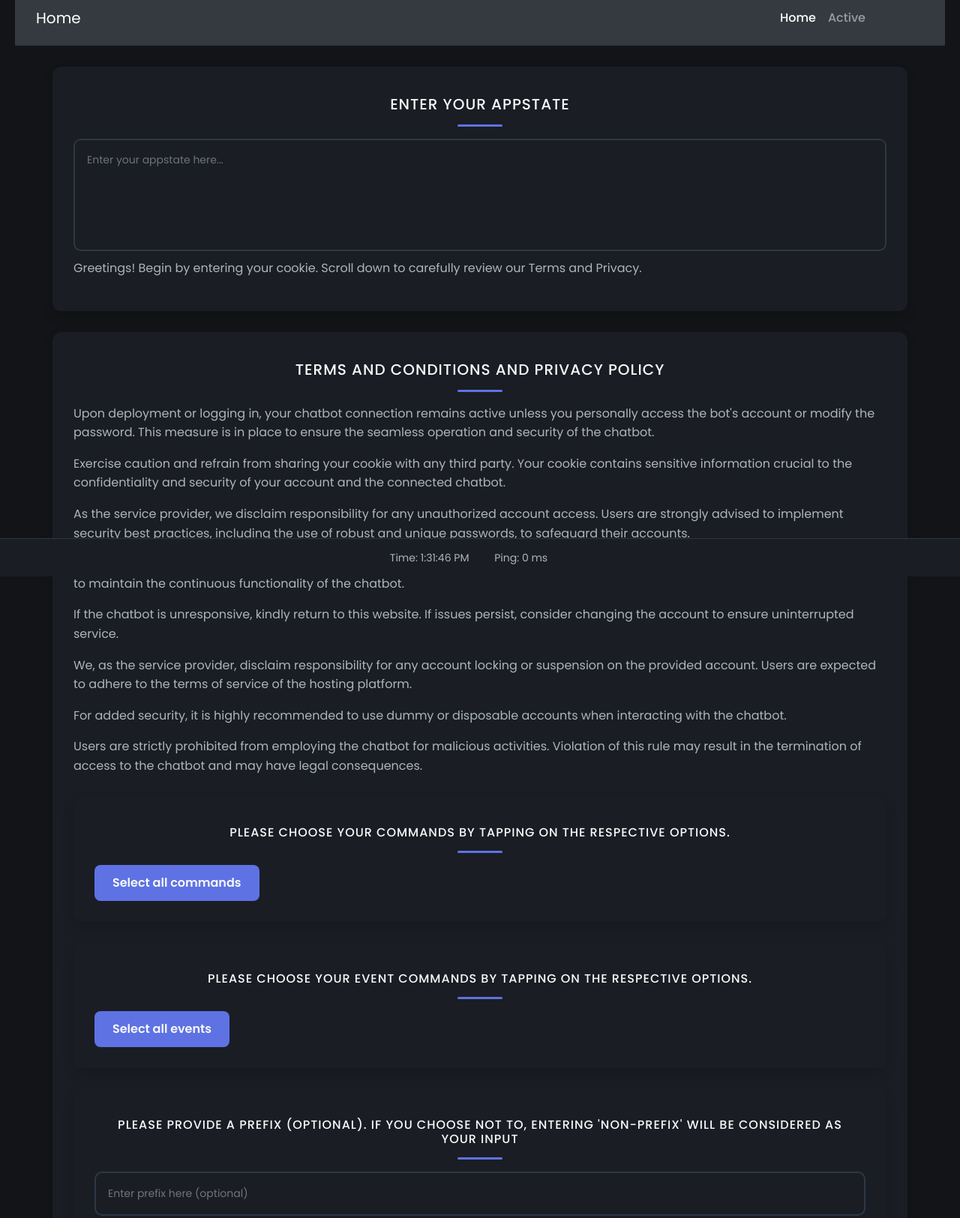
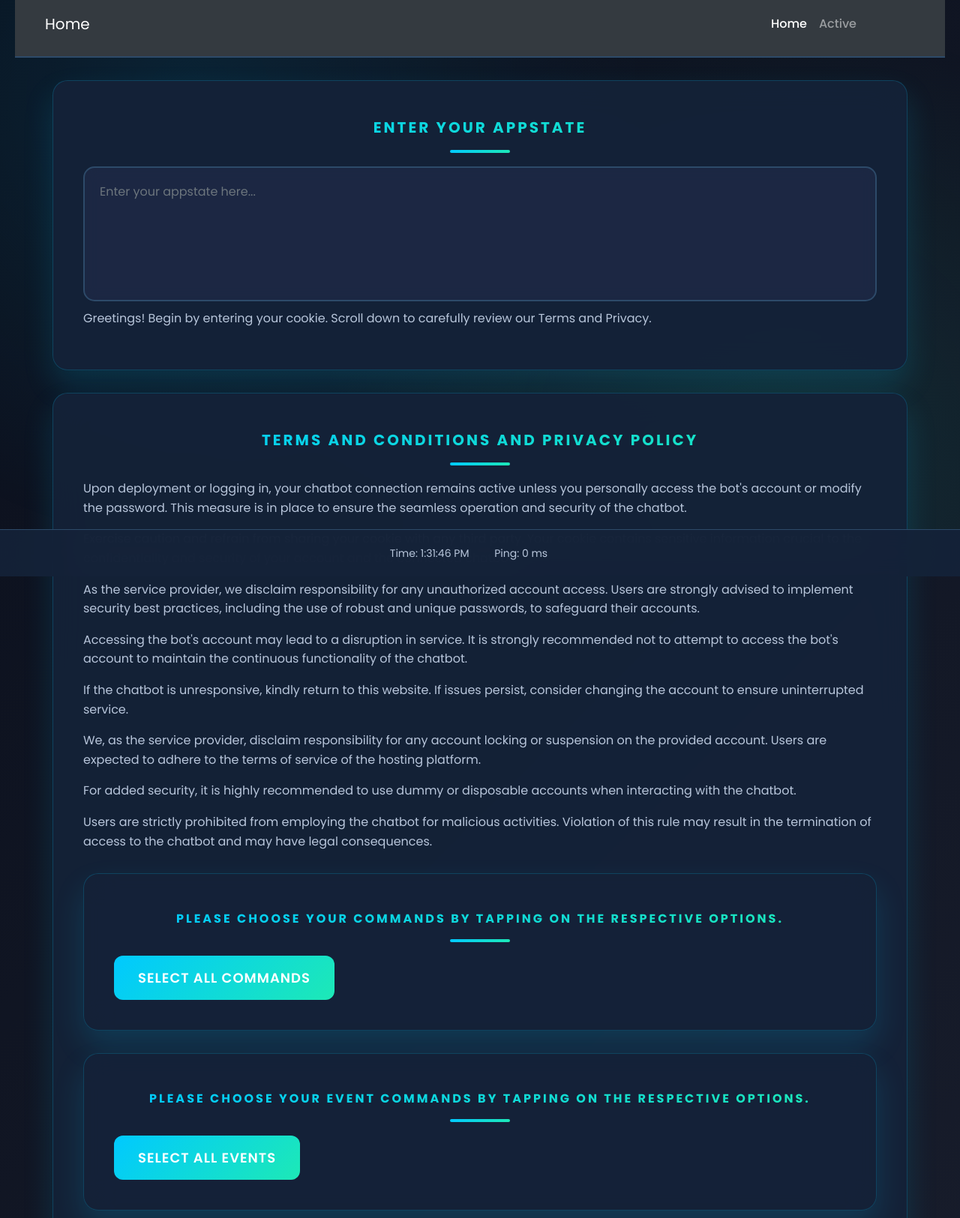
Before and after one commit to daikirapido/autobot, a website: page public/index.html in a window 1280 px wide. Shown: the part 31-1656 px from the top of the page at 75% size. Drawn offline with nearby package versions, Linux system fonts and the light colour scheme; no server answers.

Commit message:
Update styles.css

```diff
--- a/public/styles.css
+++ b/public/styles.css
@@ -1,124 +1,222 @@
 :root {
-    --primary: #5e72e4;
-    --primary-hover: #4a5fd7;
-    --background: #121418;
-    --surface: #1a1d23;
-    --surface-hover: #242830;
-    --text-primary: #f8f9fa;
-    --text-secondary: #adb5bd;
-    --accent: #44d9e8;
-    --border: #2d3748;
+    --primary: #00c9ff;
+    --primary-hover: #0099cc;
+    --secondary: #1de9b6;
+    --background: #0a0f1c;
+    --surface: #152238;
+    --surface-hover: #1e2a47;
+    --text-primary: #ffffff;
+    --text-secondary: #b8c6db;
+    --accent: #64ffda;
+    --border: #2d4a69;
+    --gradient: linear-gradient(135deg, #00c9ff 0%, #1de9b6 100%);
+    --shadow: 0 20px 40px rgba(0, 201, 255, 0.15);
+}
+
+* {
+    margin: 0;
+    padding: 0;
+    box-sizing: border-box;
 }
 
 body {
-    padding: 20px;
-    background-color: var(--background);
+    background: linear-gradient(135deg, #0a0f1c 0%, #1a1f2e 100%);
     font-family: 'Poppins', sans-serif;
     color: var(--text-secondary);
     line-height: 1.6;
-    transition: all 0.3s ease;
+    min-height: 100vh;
+    overflow-x: hidden;
+    padding: 20px;
+}
+
+body::before {
+    content: '';
+    position: fixed;
+    top: 0;
+    left: 0;
+    width: 100%;
+    height: 100%;
+    background: radial-gradient(circle at 20% 20%, rgba(0, 201, 255, 0.1) 0%, transparent 50%),
+                radial-gradient(circle at 80% 80%, rgba(29, 233, 182, 0.1) 0%, transparent 50%);
+    pointer-events: none;
+    z-index: 0;
 }
 
 .container {
-    background-color: var(--surface);
-    border-radius: 12px;
-    box-shadow: 0 8px 16px rgba(0, 0, 0, 0.15);
-    padding: 28px;
-    margin: 28px auto;
-    transition: transform 0.3s ease, box-shadow 0.3s ease;
+    background: rgba(21, 34, 56, 0.95);
+    backdrop-filter: blur(20px);
+    border: 1px solid rgba(0, 201, 255, 0.2);
+    border-radius: 20px;
+    padding: 40px;
+    margin: 30px auto;
+    box-shadow: var(--shadow);
+    transition: all 0.4s cubic-bezier(0.25, 0.46, 0.45, 0.94);
+    position: relative;
+    overflow: hidden;
+    z-index: 1;
+}
+
+.container::before {
+    content: '';
+    position: absolute;
+    top: 0;
+    left: -100%;
+    width: 100%;
+    height: 100%;
+    background: linear-gradient(90deg, transparent, rgba(0, 201, 255, 0.1), transparent);
+    transition: left 0.6s ease;
+}
+
+.container:hover::before {
+    left: 100%;
 }
 
 .container:hover {
-    transform: translateY(-2px);
-    box-shadow: 0 10px 20px rgba(0, 0, 0, 0.2);
+    transform: translateY(-5px);
+    box-shadow: 0 30px 60px rgba(0, 201, 255, 0.2);
+    border-color: var(--primary);
 }
 
 h1 {
     color: var(--text-primary);
-    font-size: 24px;
-    margin-bottom: 24px;
+    font-size: 32px;
+    font-weight: 700;
+    margin-bottom: 30px;
     text-align: center;
     text-transform: uppercase;
-    letter-spacing: 1px;
+    letter-spacing: 3px;
     position: relative;
+    background: var(--gradient);
+    -webkit-background-clip: text;
+    -webkit-text-fill-color: transparent;
+    background-clip: text;
 }
 
 h1::after {
     content: '';
     position: absolute;
-    bottom: -8px;
+    bottom: -12px;
     left: 50%;
-    width: 60px;
-    height: 3px;
-    background: var(--primary);
+    width: 80px;
+    height: 4px;
+    background: var(--gradient);
     transform: translateX(-50%);
-    border-radius: 4px;
-    transition: width 0.3s ease;
+    border-radius: 8px;
+    transition: all 0.4s ease;
 }
 
 h1:hover::after {
-    width: 100px;
+    width: 150px;
+    height: 6px;
 }
 
 .centered-textarea {
     display: block;
     margin: 0 auto;
     width: 100%;
-    min-height: 150px;
-    padding: 16px;
+    min-height: 180px;
+    padding: 20px;
     border: 2px solid var(--border);
-    border-radius: 10px;
+    border-radius: 15px;
     resize: none;
-    background-color: var(--surface);
+    background: rgba(30, 42, 71, 0.8);
     color: var(--text-primary);
-    font-size: 14px;
-    transition: all 0.25s ease;
+    font-size: 16px;
+    font-family: 'Poppins', sans-serif;
+    transition: all 0.3s ease;
+    backdrop-filter: blur(10px);
 }
 
 .centered-textarea:focus {
     border-color: var(--primary);
-    background-color: var(--surface-hover);
+    background: rgba(30, 42, 71, 0.9);
     outline: none;
-    box-shadow: 0 0 0 3px rgba(94, 114, 228, 0.3);
+    box-shadow: 0 0 0 4px rgba(0, 201, 255, 0.3), 0 10px 30px rgba(0, 201, 255, 0.2);
+    transform: scale(1.02);
 }
 
 .btn-primary {
-    background-color: var(--primary);
+    background: var(--gradient);
     border: none;
     color: var(--text-primary);
-    padding: 12px 24px;
-    border-radius: 8px;
-    font-size: 16px;
+    padding: 16px 32px;
+    border-radius: 12px;
+    font-size: 18px;
     font-weight: 600;
+    cursor: pointer;
     transition: all 0.3s ease;
+    position: relative;
+    overflow: hidden;
+    text-transform: uppercase;
+    letter-spacing: 1px;
+}
+
+.btn-primary::before {
+    content: '';
+    position: absolute;
+    top: 0;
+    left: -100%;
+    width: 100%;
+    height: 100%;
+    background: linear-gradient(90deg, transparent, rgba(255, 255, 255, 0.2), transparent);
+    transition: left 0.6s ease;
+}
+
+.btn-primary:hover::before {
+    left: 100%;
 }
 
 .btn-primary:hover {
-    background-color: var(--primary-hover);
-    transform: translateY(-2px);
-    box-shadow: 0 4px 8px rgba(0, 0, 0, 0.2);
+    transform: translateY(-3px);
+    box-shadow: 0 15px 30px rgba(0, 201, 255, 0.4);
 }
 
 .navbar {
-    background-color: var(--surface);
+    background: rgba(21, 34, 56, 0.95);
+    backdrop-filter: blur(20px);
     border-bottom: 2px solid var(--border);
-    padding: 14px 28px;
-    transition: background-color 0.3s ease;
+    padding: 20px 40px;
+    position: sticky;
+    top: 0;
+    z-index: 100;
+    transition: all 0.3s ease;
 }
 
 .nav-link {
     color: var(--text-secondary);
     font-weight: 500;
-    transition: color 0.2s ease;
+    text-decoration: none;
+    padding: 10px 20px;
+    border-radius: 8px;
+    transition: all 0.3s ease;
+    position: relative;
+    overflow: hidden;
+}
+
+.nav-link::before {
+    content: '';
+    position: absolute;
+    bottom: 0;
+    left: 0;
+    width: 0;
+    height: 2px;
+    background: var(--gradient);
+    transition: width 0.3s ease;
 }
 
 .nav-link:hover {
     color: var(--primary);
+    background: rgba(0, 201, 255, 0.1);
+}
+
+.nav-link:hover::before {
+    width: 100%;
 }
 
 .footer {
-    background-color: var(--surface);
-    padding: 14px;
+    background: rgba(21, 34, 56, 0.95);
+    backdrop-filter: blur(20px);
+    padding: 20px;
     text-align: center;
     font-size: 14px;
     color: var(--text-secondary);
@@ -127,7 +225,7 @@ h1:hover::after {
     bottom: 0;
     left: 0;
     width: 100%;
-    transition: background-color 0.3s ease;
+    z-index: 100;
 }
 
 .footer p {
@@ -138,37 +236,42 @@ h1:hover::after {
 
 .form-check {
     display: flex;
-    margin-top: 16px;
-    padding: 18px;
+    margin-top: 20px;
+    padding: 24px;
     align-items: center;
     border: 2px solid var(--border);
-    border-radius: 10px;
-    background-color: var(--surface);
-    transition: all 0.25s ease;
+    border-radius: 15px;
+    background: rgba(30, 42, 71, 0.6);
+    transition: all 0.3s ease;
+    backdrop-filter: blur(10px);
 }
 
 .form-check:hover {
-    background-color: var(--surface-hover);
-    border-color: var(--border);
-    transform: translateX(2px);
+    background: rgba(30, 42, 71, 0.8);
+    border-color: var(--primary);
+    transform: translateX(8px);
+    box-shadow: 0 10px 25px rgba(0, 201, 255, 0.15);
 }
 
 #inputOfPrefix, #inputOfAdmin {
-    padding: 16px;
+    padding: 18px;
     width: 100%;
     border: 2px solid var(--border);
-    border-radius: 10px;
-    background-color: var(--surface);
+    border-radius: 15px;
+    background: rgba(30, 42, 71, 0.8);
     color: var(--text-primary);
-    font-size: 14px;
-    transition: all 0.25s ease;
+    font-size: 16px;
+    font-family: 'Poppins', sans-serif;
+    transition: all 0.3s ease;
+    backdrop-filter: blur(10px);
 }
 
 #inputOfPrefix:focus, #inputOfAdmin:focus {
     border-color: var(--primary);
-    background-color: var(--surface-hover);
+    background: rgba(30, 42, 71, 0.9);
     outline: none;
-    box-shadow: 0 0 0 3px rgba(94, 114, 228, 0.3);
+    box-shadow: 0 0 0 4px rgba(0, 201, 255, 0.3), 0 10px 30px rgba(0, 201, 255, 0.2);
+    transform: scale(1.02);
 }
 
 .disable {
@@ -180,19 +283,107 @@ h1:hover::after {
 }
 
 ::-webkit-scrollbar {
-    width: 8px;
+    width: 12px;
 }
 
 ::-webkit-scrollbar-track {
     background: var(--surface);
+    border-radius: 6px;
 }
 
 ::-webkit-scrollbar-thumb {
-    background: var(--border);
+    background: var(--gradient);
     border-radius: 6px;
     transition: background 0.3s ease;
 }
 
 ::-webkit-scrollbar-thumb:hover {
-    background: var(--primary);
+    background: linear-gradient(135deg, #0099cc 0%, #17c1a3 100%);
 }
+
+.glow-effect {
+    position: relative;
+}
+
+.glow-effect::after {
+    content: '';
+    position: absolute;
+    top: 0;
+    left: 0;
+    right: 0;
+    bottom: 0;
+    background: var(--gradient);
+    border-radius: inherit;
+    opacity: 0;
+    z-index: -1;
+    transition: opacity 0.3s ease;
+    filter: blur(20px);
+}
+
+.glow-effect:hover::after {
+    opacity: 0.3;
+}
+
+@keyframes float {
+    0%, 100% { transform: translateY(0px); }
+    50% { transform: translateY(-10px); }
+}
+
+.floating {
+    animation: float 3s ease-in-out infinite;
+}
+
+@keyframes pulse {
+    0% { transform: scale(1); }
+    50% { transform: scale(1.05); }
+    100% { transform: scale(1); }
+}
+
+.pulse-effect {
+    animation: pulse 2s ease-in-out infinite;
+}
+
+@keyframes shimmer {
+    0% { background-position: -200px 0; }
+    100% { background-position: calc(200px + 100%) 0; }
+}
+
+.shimmer-effect {
+    background: linear-gradient(90deg, transparent, rgba(255, 255, 255, 0.1), transparent);
+    background-size: 200px 100%;
+    animation: shimmer 2s infinite;
+}
+
+@keyframes rotate {
+    0% { transform: rotate(0deg); }
+    100% { transform: rotate(360deg); }
+}
+
+.rotate-effect {
+    animation: rotate 20s linear infinite;
+}
+
+input:focus, textarea:focus {
+    animation: pulse 1.5s ease-in-out;
+}
+
+@media (max-width: 768px) {
+    .container {
+        padding: 20px;
+        margin: 20px auto;
+    }
+
+    h1 {
+        font-size: 24px;
+        letter-spacing: 2px;
+    }
+
+    .navbar {
+        padding: 15px 20px;
+    }
+
+    .btn-primary {
+        padding: 12px 24px;
+        font-size: 16px;
+    }
+}
```
